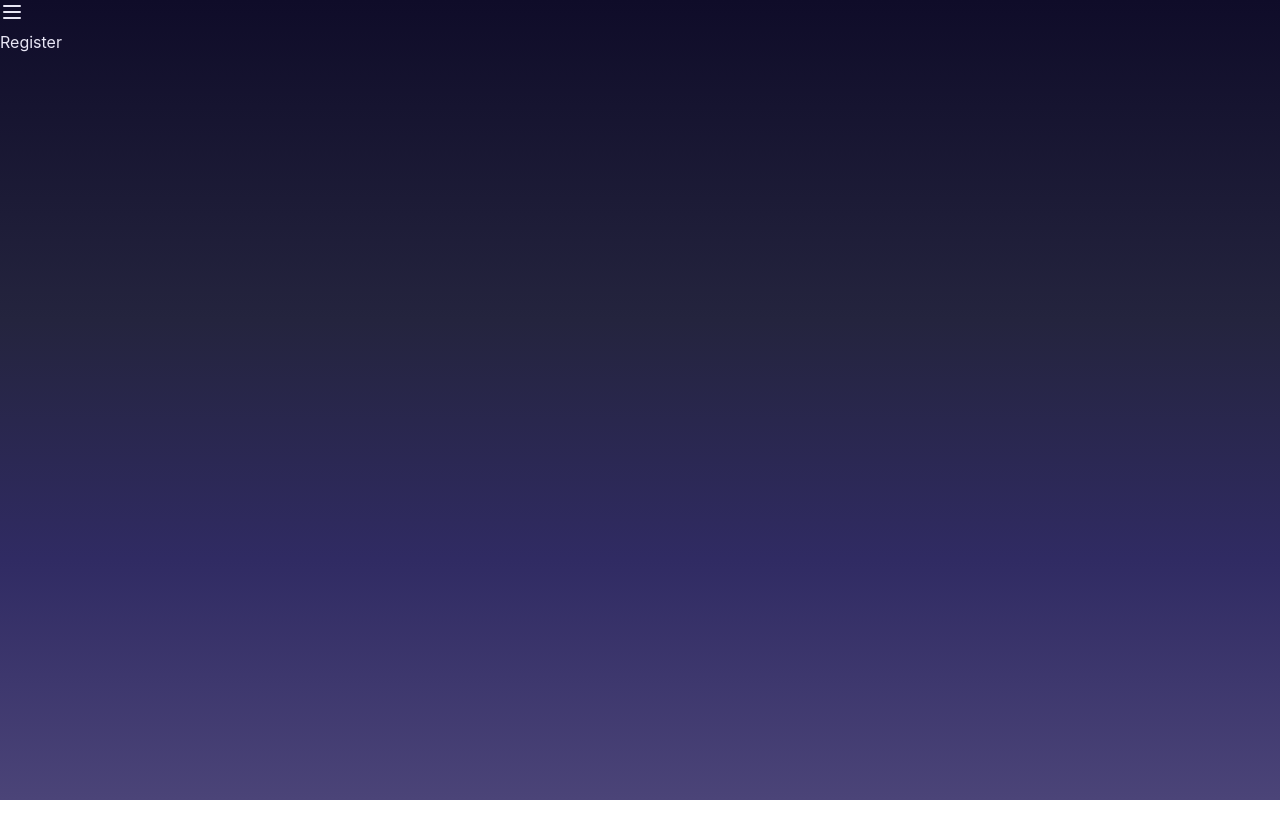
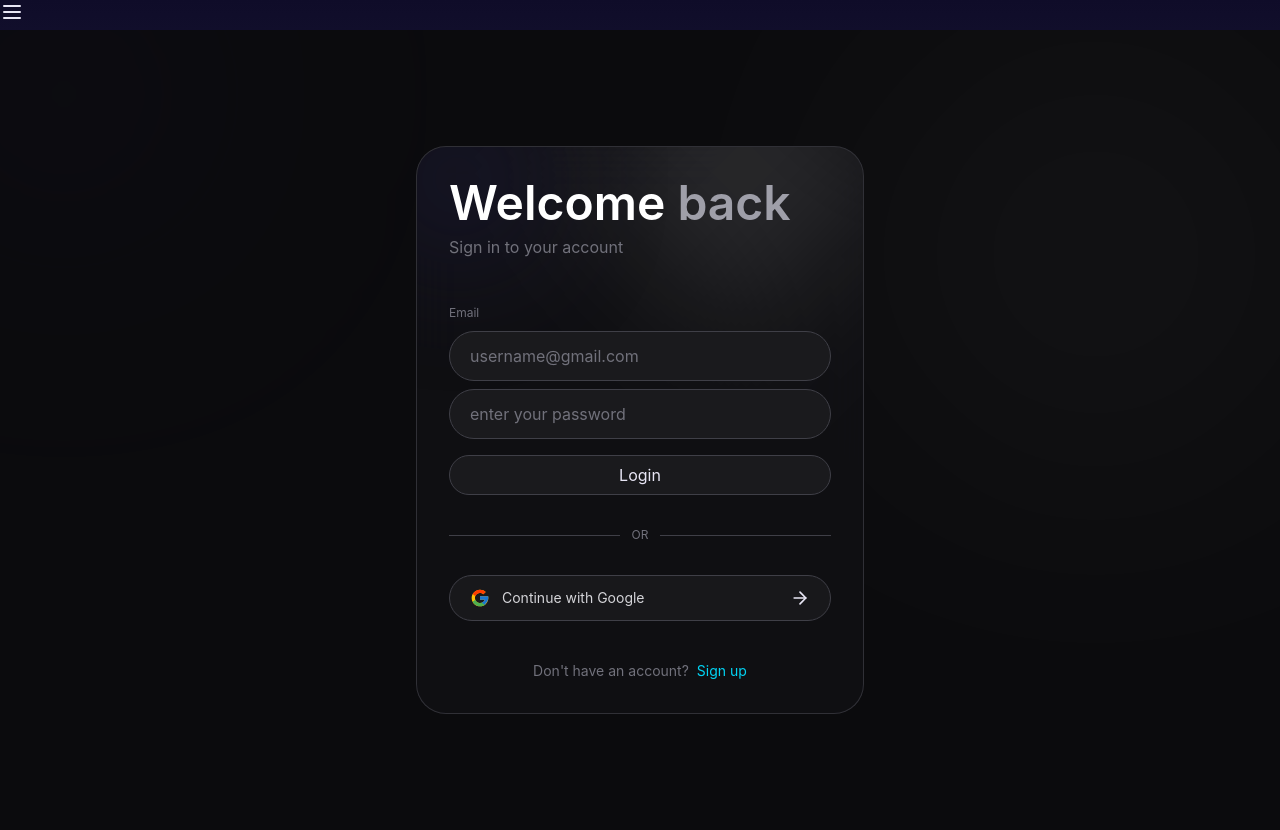
Before and after one commit to PrabhakarPanwar/EchoMind, a React (Vite) app in the folder frontend/: page /register in a window 1280 px wide. Before the commit the page ends 800 px from the top, so only its background shows below. Built offline with nearby package versions, Linux system fonts and the light colour scheme; no server answers.

Commit message:
register

```diff
--- a/frontend/src/page/Register.jsx
+++ b/frontend/src/page/Register.jsx
@@ -1,9 +1,122 @@
-import React from 'react'
+import react from "react";
 
-function Register() {
-    return (
-        <div>Register</div>
-    )
+
+function Login() {
+
+  return (
+    <div className="h-screen w-screen bg-[#0b0b0d] flex items-center justify-center px-4 overflow-hidden relative">
+      {/* Background Glow */}
+      <div className="absolute w-72 h-72 bg-[#171433] rounded-full blur-[130px] opacity-20 -top-20 -left-20"></div>
+      <div className="absolute w-72 h-72 bg-white rounded-full blur-[150px] opacity-10 top-20 right-10"></div>
+
+      <div className="relative w-full max-w-md rounded-[30px] border border-zinc-700/70 bg-[#111114]/80 backdrop-blur-xl p-8 overflow-hidden">
+        {/* Top Glow */}
+        <div className="absolute -top-12 -left-10 w-40 h-40 bg-[#2F2B5E] blur-[70px] opacity-40 rounded-full"></div>
+
+        {/* Light Reflection */}
+        <div className="absolute -top-24 right-0 w-60 h-60 rotate-45 bg-white/10 blur-3xl"></div>
+
+        <div className="relative z-10">
+          <h1 className="text-5xl font-semibold text-white">
+            Welcome <span className="text-zinc-400">back</span>
+          </h1>
+
+          <p className="text-zinc-500 mt-2">Sign in to your account</p>
+
+          {/* Email */}
+          <div className="mt-10">
+            <label className="text-zinc-500 text-xs">Email</label>
+
+            <div className="mt-2 flex items-center bg-[#1a1a1d] border border-zinc-700 rounded-full overflow-hidden">
+              <input
+                type="email"
+                placeholder="username@gmail.com"
+                className="flex-1 bg-transparent outline-none px-5 py-3 text-white placeholder:text-zinc-500"
+              />
+            </div>
+
+            <div className="mt-2 flex items-center bg-[#1a1a1d] border border-zinc-700 rounded-full overflow-hidden">
+              <input
+                type="password"
+                placeholder="enter your password"
+                className="flex-1 bg-transparent outline-none px-5 py-3 text-white placeholder:text-zinc-500"
+              />
+            </div>
+
+            <button className="mt-4 h-10 w-full text-center cursor-pointer bg-[#1a1a1d] border border-zinc-700 rounded-full overflow-hidden">Login</button>
+
+
+
+          </div>
+
+          {/* Divider */}
+
+          <div className="flex items-center gap-3 my-8">
+            <div className="flex-1 h-px bg-zinc-700"></div>
+            <span className="text-zinc-500 text-xs">OR</span>
+            <div className="flex-1 h-px bg-zinc-700"></div>
+          </div>
+
+          {/* Google */}
+
+          <button className="w-full flex items-center justify-between px-5 py-3 rounded-full border border-zinc-700 bg-[#18181b] hover:bg-[#202024] duration-300">
+            <div className="flex items-center gap-3">
+              <svg
+                xmlns="http://www.w3.org/2000/svg"
+                viewBox="0 0 48 48"
+                className="w-5 h-5"
+              >
+                <path
+                  fill="#FFC107"
+                  d="M43.611 20.083H42V20H24v8h11.303C33.651 32.657 29.239 36 24 36c-6.627 0-12-5.373-12-12S17.373 12 24 12c3.059 0 5.842 1.154 7.961 3.039l5.657-5.657C34.046 6.053 29.27 4 24 4 12.955 4 4 12.955 4 24s8.955 20 20 20 20-8.955 20-20c0-1.341-.138-2.65-.389-3.917z"
+                />
+                <path
+                  fill="#FF3D00"
+                  d="M6.306 14.691l6.571 4.819C14.655 15.108 18.961 12 24 12c3.059 0 5.842 1.154 7.961 3.039l5.657-5.657C34.046 6.053 29.27 4 24 4c-7.682 0-14.318 4.337-17.694 10.691z"
+                />
+                <path
+                  fill="#4CAF50"
+                  d="M24 44c5.166 0 9.86-1.977 13.409-5.192l-6.19-5.238C29.155 35.091 26.715 36 24 36c-5.218 0-9.617-3.317-11.283-7.946l-6.522 5.025C9.53 39.556 16.227 44 24 44z"
+                />
+                <path
+                  fill="#1976D2"
+                  d="M43.611 20.083H42V20H24v8h11.303c-1.079 3.068-3.539 5.57-6.894 6.762l.003-.002 6.19 5.238C33.97 40.573 44 33 44 24c0-1.341-.138-2.65-.389-3.917z"
+                />
+              </svg>
+
+              <span className="text-zinc-300 text-sm">
+                Continue with Google
+              </span>
+            </div>
+
+            <svg
+              xmlns="http://www.w3.org/2000/svg"
+              width="20"
+              height="20"
+              viewBox="0 0 24 24"
+              fill="none"
+              stroke="currentColor"
+              strokeWidth="2"
+              strokeLinecap="round"
+              strokeLinejoin="round"
+            >
+              <path d="M5 12h14" />
+              <path d="m12 5 7 7-7 7" />
+            </svg>
+          </button>
+
+          {/* Footer */}
+
+          <p className="text-center text-zinc-500 text-sm mt-10">
+            Don't have an account?
+            <span className="text-cyan-400 cursor-pointer ml-2 hover:underline">
+              Sign up
+            </span>
+          </p>
+        </div>
+      </div>
+    </div>
+  );
 }
 
-export default Register
+export default Login;
```
